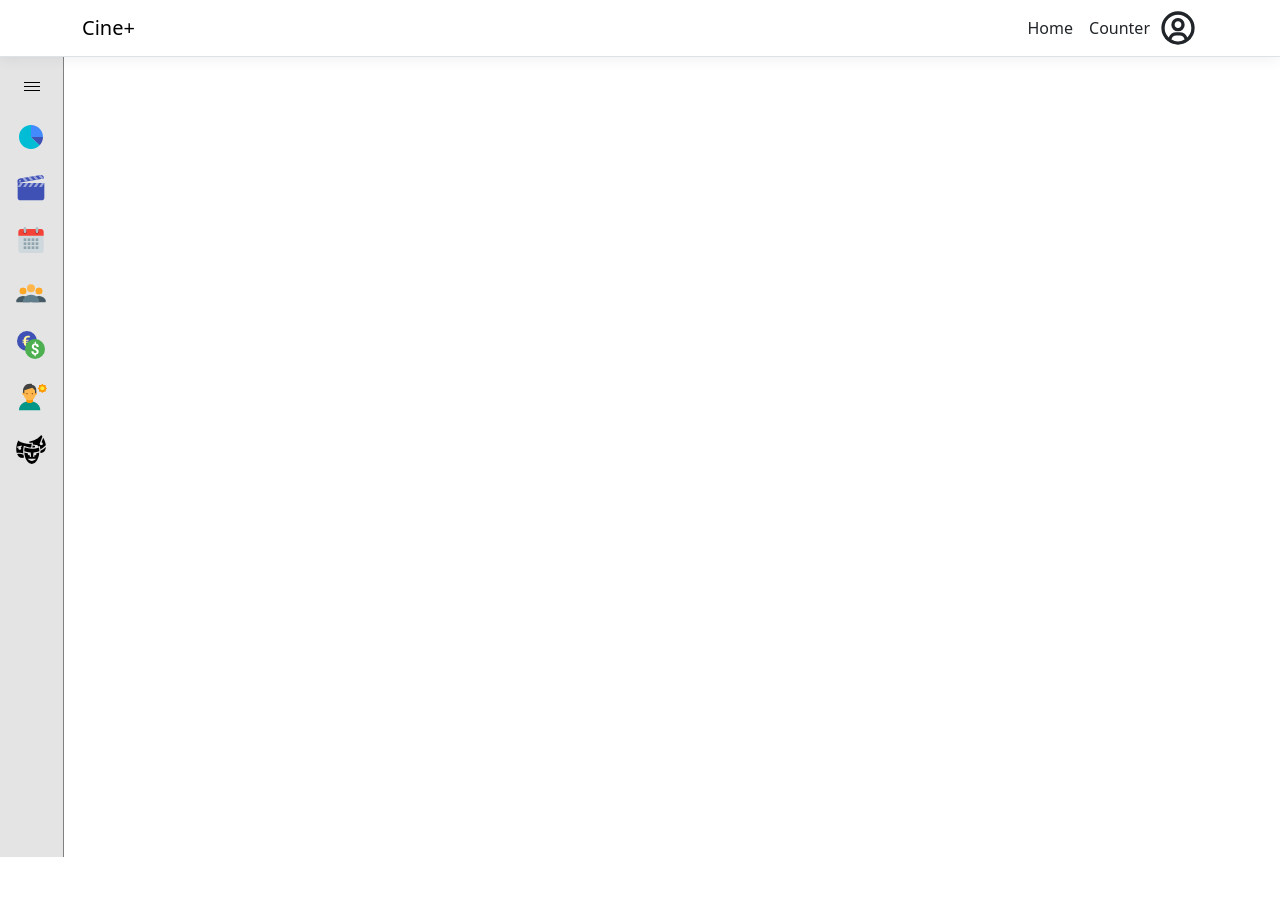
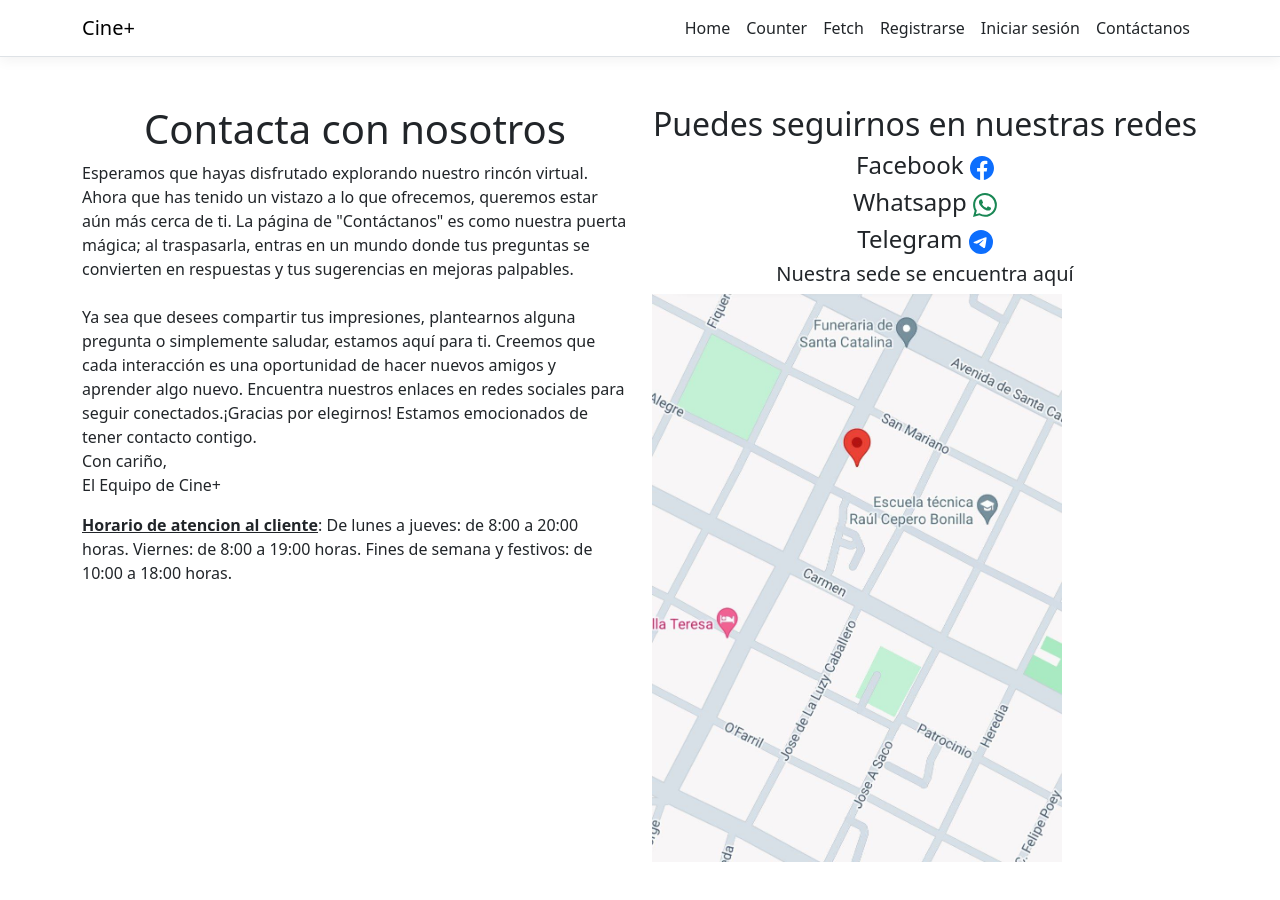
Before and after one commit to RogerMo01/cineplus, a React (Create React App) app in the folder ClientApp/: page /contact in a window 1280 px wide. Shown: the top 900 px of the page. Before the commit the page ends 857 px from the top, so only its background shows below. Built offline with nearby package versions, Linux system fonts and the light colour scheme.

Commit message:
feat: Add followingnetworks

```diff
--- a/ClientApp/src/AppRoutes.tsx
+++ b/ClientApp/src/AppRoutes.tsx
@@ -5,6 +5,7 @@ import { FetchData } from './components/FetchData';
 import { Home } from './components/Home';
 import SignUpPage from './components/SignUpPage';
 import LogInPage from './components/LogInPage';
+import ContactPage from './components/ContactPage';
 
 interface AppRoute {
   index?: boolean;
@@ -32,6 +33,10 @@ const AppRoutes: AppRoute[] = [
   {
     path: '/log-in',
     element: <LogInPage />
+  },
+  {
+    path: '/contact',
+    element: <ContactPage />
   }
 ];
 
--- a/ClientApp/src/Switch.tsx
+++ b/ClientApp/src/Switch.tsx
@@ -12,7 +12,7 @@ function Switch() {
 
 
   // 🚨🚨🚨🚨🚨 Logic of token authorization 🚨🚨🚨🚨🚨
-  var role = "admin";
+  var role = "unknown";
 
 
   // 🛑🛑🛑 GET request of manager info 🛑🛑🛑
--- a/ClientApp/src/components/ContactPage.tsx
+++ b/ClientApp/src/components/ContactPage.tsx
@@ -1,13 +1,46 @@
 import React from "react";
+import 'bootstrap/dist/css/bootstrap.min.css';
+import { BsWhatsapp } from 'react-icons/bs';
+import { BsTelegram } from "react-icons/bs";
+import { BsFacebook } from "react-icons/bs";
+//@ts-ignore
+import imagen from "./estamos_aqui.jpg";
 interface Props {
 
 }
 function ContactPage(params: Props) {
-    return
-    (
-        <div>
-            <h1>hola</h1>
-        </div>
-    )
+    return (
+        <div className="container">
+            <div className="row mt-5">
+                <div className="col-md-6">
+
+                    <h1 className="text-center">Contacta con nosotros</h1>
+                    <p>Esperamos que hayas disfrutado explorando nuestro rincón virtual. Ahora que has tenido un vistazo a lo que ofrecemos, queremos estar aún más cerca de ti.
+                        La página de "Contáctanos" es como nuestra puerta mágica; al traspasarla, entras en un mundo donde tus preguntas se convierten en respuestas y tus sugerencias en mejoras palpables. <br /> <br />
+                        Ya sea que desees compartir tus impresiones, plantearnos alguna pregunta o simplemente saludar, estamos aquí para ti. Creemos que cada interacción es una oportunidad de hacer nuevos amigos y aprender algo nuevo.
+                        Encuentra nuestros enlaces en redes sociales para seguir conectados.¡Gracias por elegirnos! Estamos emocionados de tener contacto contigo. <br />
+                        Con cariño,<br />
+                        El Equipo de Cine+
+                    </p>
+
+                    <p><u><strong>Horario de atencion al cliente</strong></u>: De lunes a jueves: de 8:00 a 20:00 horas. Viernes: de 8:00 a 19:00 horas. Fines de semana y festivos: de 10:00 a 18:00 horas.</p>
+                </div>
+                <div className="col-md-6">
+                    <h2 className="text-center">Puedes seguirnos en nuestras redes</h2>
+                    <h4 className="text-center">Facebook <a href="https://localhost:44492/"><BsFacebook className="text-primary" /> </a></h4>
+                    <h4 className="text-center">Whatsapp <a href="https://localhost:44492/"><BsWhatsapp className="text-success" /></a></h4>
+                    <h4 className="text-center">Telegram <a href="https://localhost:44492/"><BsTelegram className="text-primary" /></a></h4>
+                    <h5 className="text-center">Nuestra sede se encuentra aquí</h5>
+                    <img
+                        src={imagen}
+                        alt="Ubicacion de la compañia"
+                        className="img-fluid w-75 mr-5 mb-5"
+                    />
+
+
+                </div>
+            </div>
+        </div >
+    );
 }
 export default ContactPage;
```
Also changed, not shown: ClientApp/src/components/estamos_aqui.jpg (added).
